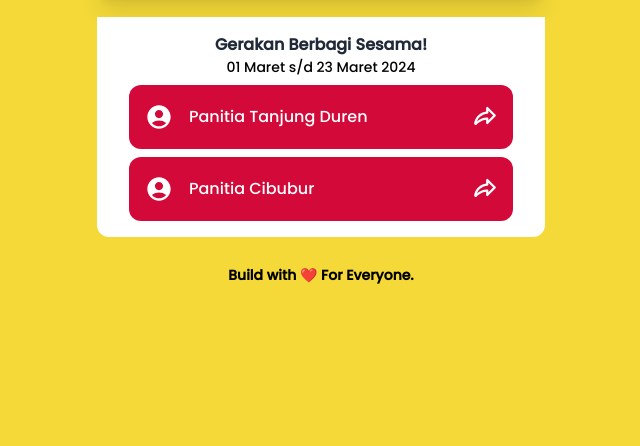
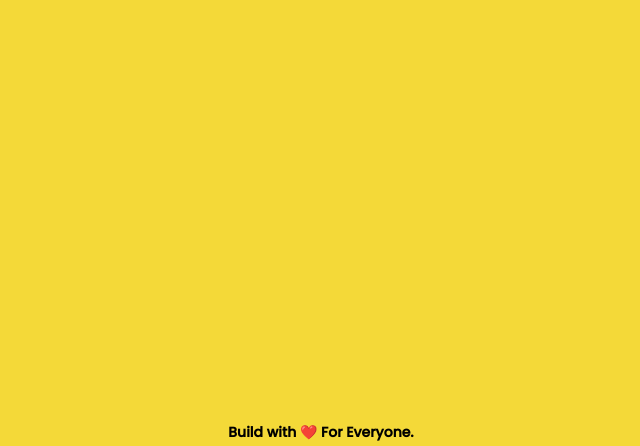
Before and after one commit to himtiundira/Links, a plain HTML site: page index.html in a window 1280 px wide. Shown: the part 354-800 px from the top of the page, without its empty margins (319-959 px from the left). Drawn offline with Linux system fonts and the light colour scheme.

Commit message:
Update index.html

```diff
--- a/index.html
+++ b/index.html
@@ -40,50 +40,7 @@
                 </p>
             </div>
         </div>
-        <section class="flex flex-col w-full max-w-md mt-5">
-
-            <div class="flex flex-col w-full px-8 pt-4 pb-2 text-center bg-white rounded-b-xl">
-                <span class="w-full text-base font-bold text-gray-800 ">
-                    Gerakan Berbagi Sesama!
-                </span>
-                <span class="w-full text-sm ">
-                    01 Maret s/d 23 Maret 2024
-                </span>
-                <div class="flex flex-col py-2 space-y-2">
-                    <a href="https://wa.me/6281383588461" target="_blank" class='bg-[#D20939] rounded-xl p-4 w-full'>
-                        <div class='flex items-center space-x-4 text-white'>
-                            <svg xmlns="http://www.w3.org/2000/svg" width="32" height="32" viewBox="0 0 24 24">
-                                <path fill="currentColor"
-                                    d="M12 2C6.48 2 2 6.48 2 12s4.48 10 10 10s10-4.48 10-10S17.52 2 12 2m0 4c1.93 0 3.5 1.57 3.5 3.5S13.93 13 12 13s-3.5-1.57-3.5-3.5S10.07 6 12 6m0 14c-2.03 0-4.43-.82-6.14-2.88a9.947 9.947 0 0 1 12.28 0C16.43 19.18 14.03 20 12 20" />
-                            </svg>
-                            <div class="flex flex-row items-center justify-between w-full">
-                                <span class='text-sm text-white md:text-base'>Panitia Tanjung Duren</span>
-                                <svg xmlns="http://www.w3.org/2000/svg" class="w-6 h-6" viewBox="0 0 256 256">
-                                    <path fill="currentColor"
-                                        d="m240.49 103.52l-80-80A12 12 0 0 0 140 32v36.74c-25.76 3.12-53.66 15.89-76.75 35.47c-29.16 24.74-47.32 56.69-51.14 90A16 16 0 0 0 39.67 207c10.46-11.14 47-45.74 100.33-50.42V192a12 12 0 0 0 20.48 8.48l80-80a12 12 0 0 0 .01-16.96M164 163v-19a12 12 0 0 0-12-12c-49 0-86.57 21.56-109.79 40.11c7.13-18.16 19.63-35.22 36.57-49.59C101.3 103.41 128.67 92 152 92a12 12 0 0 0 12-12V61l51 51Z" />
-                                </svg>
-                            </div>
-                        </div>
-                    </a>
-                    <a href="https://wa.me/6285157334755" target="_blank"
-                        class='break-inside bg-[#D20939] rounded-xl p-4  w-full'>
-                        <div class='flex items-center space-x-4 text-white'>
-                            <svg xmlns="http://www.w3.org/2000/svg" width="32" height="32" viewBox="0 0 24 24">
-                                <path fill="currentColor"
-                                    d="M12 2C6.48 2 2 6.48 2 12s4.48 10 10 10s10-4.48 10-10S17.52 2 12 2m0 4c1.93 0 3.5 1.57 3.5 3.5S13.93 13 12 13s-3.5-1.57-3.5-3.5S10.07 6 12 6m0 14c-2.03 0-4.43-.82-6.14-2.88a9.947 9.947 0 0 1 12.28 0C16.43 19.18 14.03 20 12 20" />
-                            </svg>
-                            <div class="flex flex-row items-center justify-between w-full">
-                                <span class='text-sm text-white md:text-base'>Panitia Cibubur</span>
-                                <svg xmlns="http://www.w3.org/2000/svg" class="w-6 h-6" viewBox="0 0 256 256">
-                                    <path fill="currentColor"
-                                        d="m240.49 103.52l-80-80A12 12 0 0 0 140 32v36.74c-25.76 3.12-53.66 15.89-76.75 35.47c-29.16 24.74-47.32 56.69-51.14 90A16 16 0 0 0 39.67 207c10.46-11.14 47-45.74 100.33-50.42V192a12 12 0 0 0 20.48 8.48l80-80a12 12 0 0 0 .01-16.96M164 163v-19a12 12 0 0 0-12-12c-49 0-86.57 21.56-109.79 40.11c7.13-18.16 19.63-35.22 36.57-49.59C101.3 103.41 128.67 92 152 92a12 12 0 0 0 12-12V61l51 51Z" />
-                                </svg>
-                            </div>
-                        </div>
-                    </a>
-                </div>
-
-            </div>
+        <section class="flex flex-col w-full max-w-md mt-5 h-screen">
 
 
 
```
